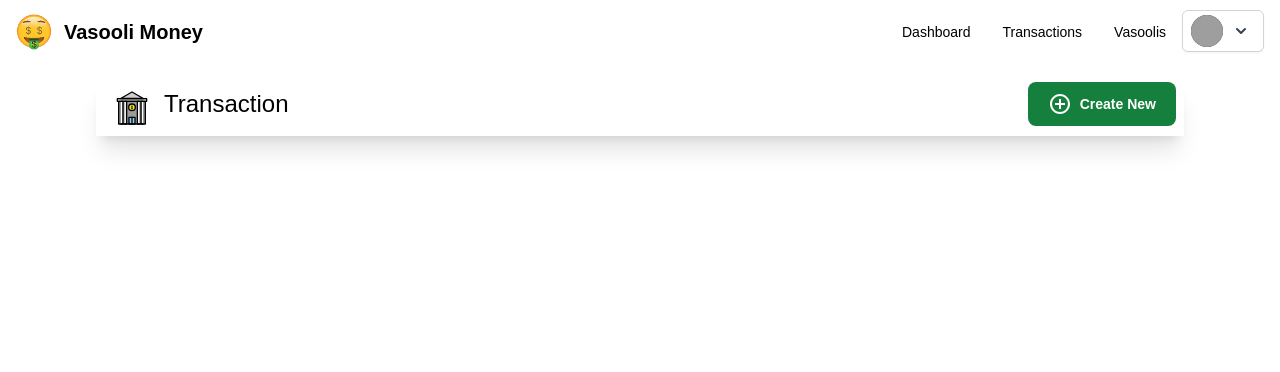
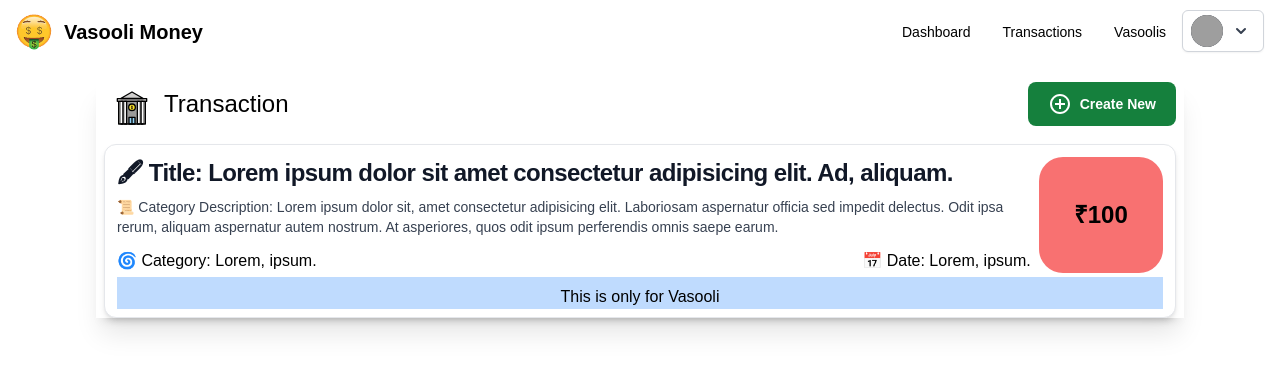
Before and after one commit to Mayank-MP05/vasooli-2.0-frontend, a Next.js app: page /transactions in a window 1280 px wide. Shown: the top 372 px of the page. Built offline with nearby package versions, Linux system fonts and the light colour scheme; grey boxes are pictures that could not be loaded.

Commit message:
[TRANSACTION] Show transaction card and Create transaction modal #9

```diff
--- a/components/common/common-navbar.tsx
+++ b/components/common/common-navbar.tsx
@@ -156,7 +156,7 @@ function Navbar() {
             <li>
               <Link
                 href="/dashboard"
-                className="block py-2 pr-4 pl-3 text-white bg-blue-700 rounded md:bg-transparent md:text-blue-700 md:p-0 dark:text-white"
+                className="block py-2 pr-4 pl-3  text-4xl font-extrabold  text-white bg-blue-700 rounded md:bg-transparent md:text-blue-700 md:p-0 dark:text-white"
                 aria-current="page"
               >
                 Dashboard
@@ -165,7 +165,7 @@ function Navbar() {
             <li>
               <Link
                 href="/transactions"
-                className="block py-2 pr-4 pl-3 text-gray-700 border-b border-gray-100 hover:bg-gray-50 md:hover:bg-transparent md:border-0 md:hover:text-blue-700 md:p-0 dark:text-gray-400 md:dark:hover:text-white dark:hover:bg-gray-700 dark:hover:text-white md:dark:hover:bg-transparent dark:border-gray-700"
+                className="block py-2 pr-4 pl-3  text-4xl font-extrabold  text-gray-700 border-b border-gray-100 hover:bg-gray-50 md:hover:bg-transparent md:border-0 md:hover:text-blue-700 md:p-0 dark:text-gray-400 md:dark:hover:text-white dark:hover:bg-gray-700 dark:hover:text-white md:dark:hover:bg-transparent dark:border-gray-700"
               >
                 Transactions
               </Link>
@@ -173,7 +173,7 @@ function Navbar() {
             <li>
               <Link
                 href="/vasoolis"
-                className="block py-2 pr-4 pl-3 text-gray-700 border-b border-gray-100 hover:bg-gray-50 md:hover:bg-transparent md:border-0 md:hover:text-blue-700 md:p-0 dark:text-gray-400 md:dark:hover:text-white dark:hover:bg-gray-700 dark:hover:text-white md:dark:hover:bg-transparent dark:border-gray-700"
+                className="block py-2 pr-4 pl-3  text-4xl font-extrabold  text-gray-700 border-b border-gray-100 hover:bg-gray-50 md:hover:bg-transparent md:border-0 md:hover:text-blue-700 md:p-0 dark:text-gray-400 md:dark:hover:text-white dark:hover:bg-gray-700 dark:hover:text-white md:dark:hover:bg-transparent dark:border-gray-700"
               >
                 Vasoolis
               </Link>
--- a/components/transaction-card.tsx
+++ b/components/transaction-card.tsx
@@ -1,7 +1,36 @@
 import React from "react";
 
 const TransactionCard = () => {
-  return <div>TransactionCard</div>;
+  return (
+    <div className="p-3 m-2 bg-white flex flex-col rounded-xl border border-gray-200 shadow-md dark:bg-gray-800 dark:border-gray-700">
+      <div className="flex flex-row">
+        <div className="flex flex-col">
+          <h5 className="mb-2 text-2xl font-bold tracking-tight text-gray-900 dark:text-white">
+            🖋 Title: Lorem ipsum dolor sit amet consectetur adipisicing elit.
+            Ad, aliquam.
+          </h5>
+
+          <p className="mb-3 text-sm text-gray-700 dark:text-gray-400">
+            📜 Category Description: Lorem ipsum dolor sit, amet consectetur adipisicing
+            elit. Laboriosam aspernatur officia sed impedit delectus. Odit ipsa
+            rerum, aliquam aspernatur autem nostrum. At asperiores, quos odit
+            ipsum perferendis omnis saepe earum.
+          </p>
+
+          <div className="flex flex-row">
+            <div>🌀 Category: Lorem, ipsum.</div>
+            <div className="ml-auto mr-2">📅 Date: Lorem, ipsum.</div>
+          </div>
+        </div>
+        <div className="flex flex-col w-[20%] text-2xl font-bold bg-red-400 rounded-3xl justify-center items-center">
+          ₹100
+        </div>
+      </div>
+      <div className="flex flex-row justify-center items-center pt-2 mt-1 -mb-1 bg-blue-200">
+        This is only for Vasooli
+      </div>
+    </div>
+  );
 };
 
 export default TransactionCard;
--- a/pages/index.tsx
+++ b/pages/index.tsx
@@ -1,12 +1,9 @@
 import type { NextPage } from "next";
 import Navbar from "../components/common/common-navbar";
+import Dashboard from "./dashboard";
 
 const Home: NextPage = () => {
-  return (
-    <h1 className="text-3xl font-bold underline">
-      Hello world! Tailwind working properly ...
-    </h1>
-  );
+  return <Dashboard />;
 };
 
 export default Home;
--- a/pages/transactions/index.tsx
+++ b/pages/transactions/index.tsx
@@ -1,13 +1,17 @@
 import React from "react";
 import IconWrapper from "../../components/common/icon-wrapper";
+import TransactionCard from "../../components/transaction-card";
 
 const Transactions = () => {
   return (
-    <IconWrapper
-      icon={`/static/transactions-icon.svg`}
-      headerTitle="Transaction"
-      showCreateNewBtn
-    />
+    <>
+      <IconWrapper
+        icon={`/static/transactions-icon.svg`}
+        headerTitle="Transaction"
+        showCreateNewBtn
+      />
+      <TransactionCard />
+    </>
   );
 };
 
```
